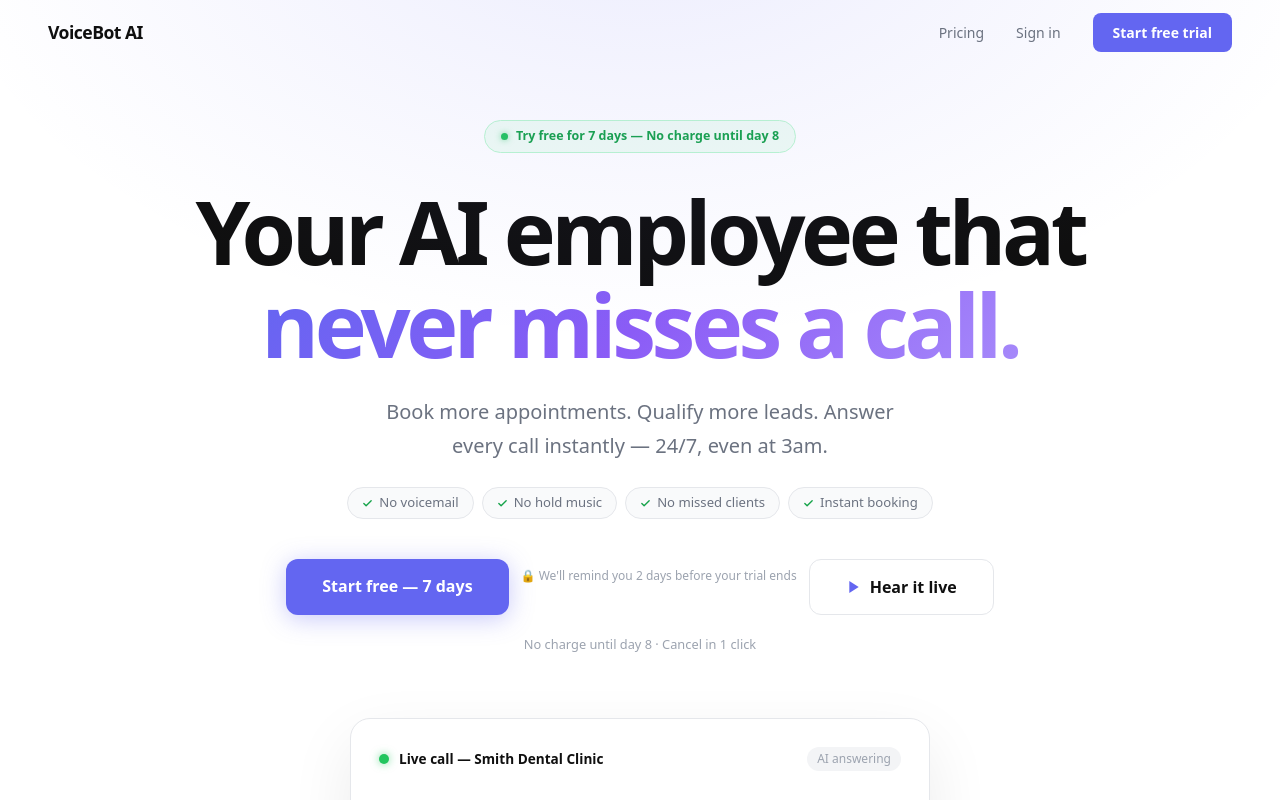
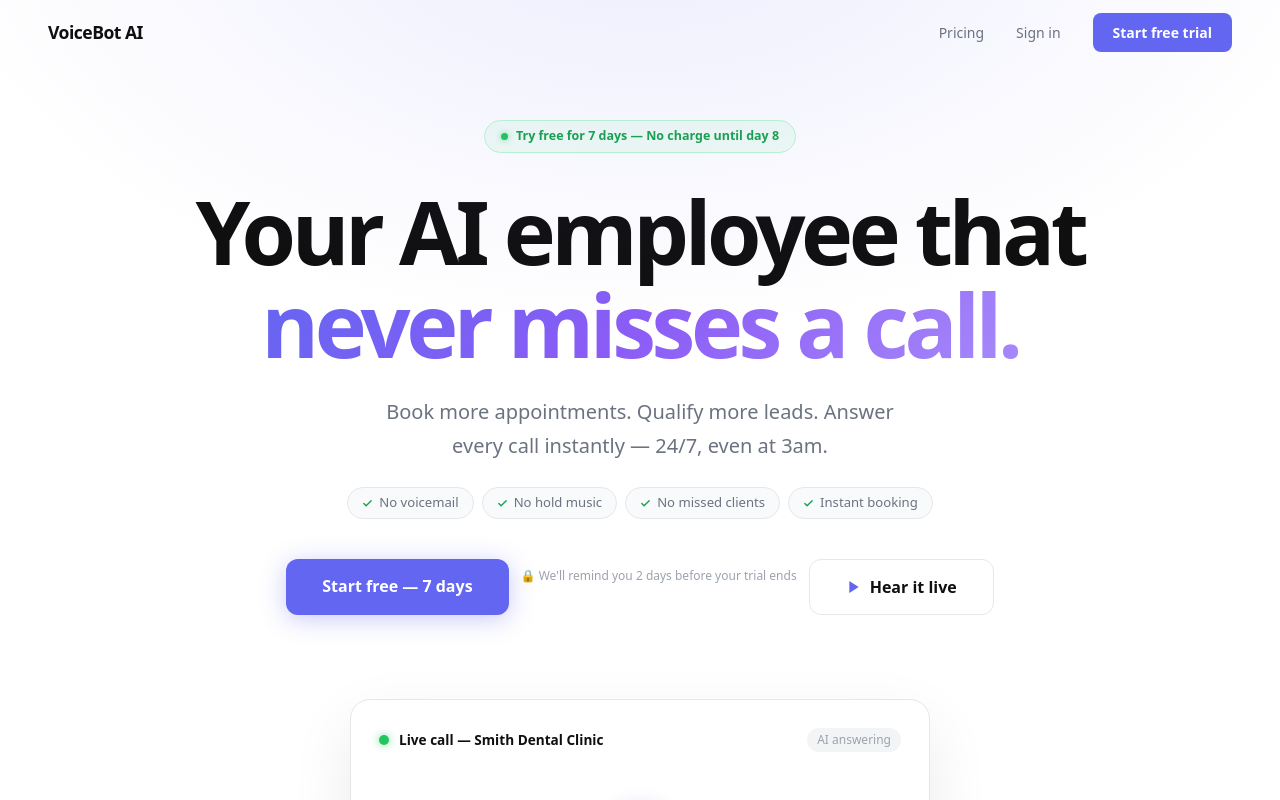
Before and after one commit to ilian94/dashboard-saas, a Next.js app: page / in a window 1280 px wide. Shown: the top 800 px of the page. Built offline with nearby package versions, Linux system fonts and the light colour scheme; no server answers.

Commit message:
clean hero section

```diff
--- a/app/page.js
+++ b/app/page.js
@@ -131,7 +131,6 @@ const startDemo = () => {
     </button>
   </div>
 
-  <p style={{ fontSize: '0.8rem', color: '#9ca3af' }}>No charge until day 8 · Cancel in 1 click</p>
 
   {/* DEMO CARD */}
   <div style={{ marginTop: '64px', background: '#fff', border: '1px solid #e5e7eb', borderRadius: '20px', padding: '28px', maxWidth: '580px', width: '100%', boxShadow: '0 24px 64px rgba(0,0,0,0.08)', position: 'relative' }}>
```
